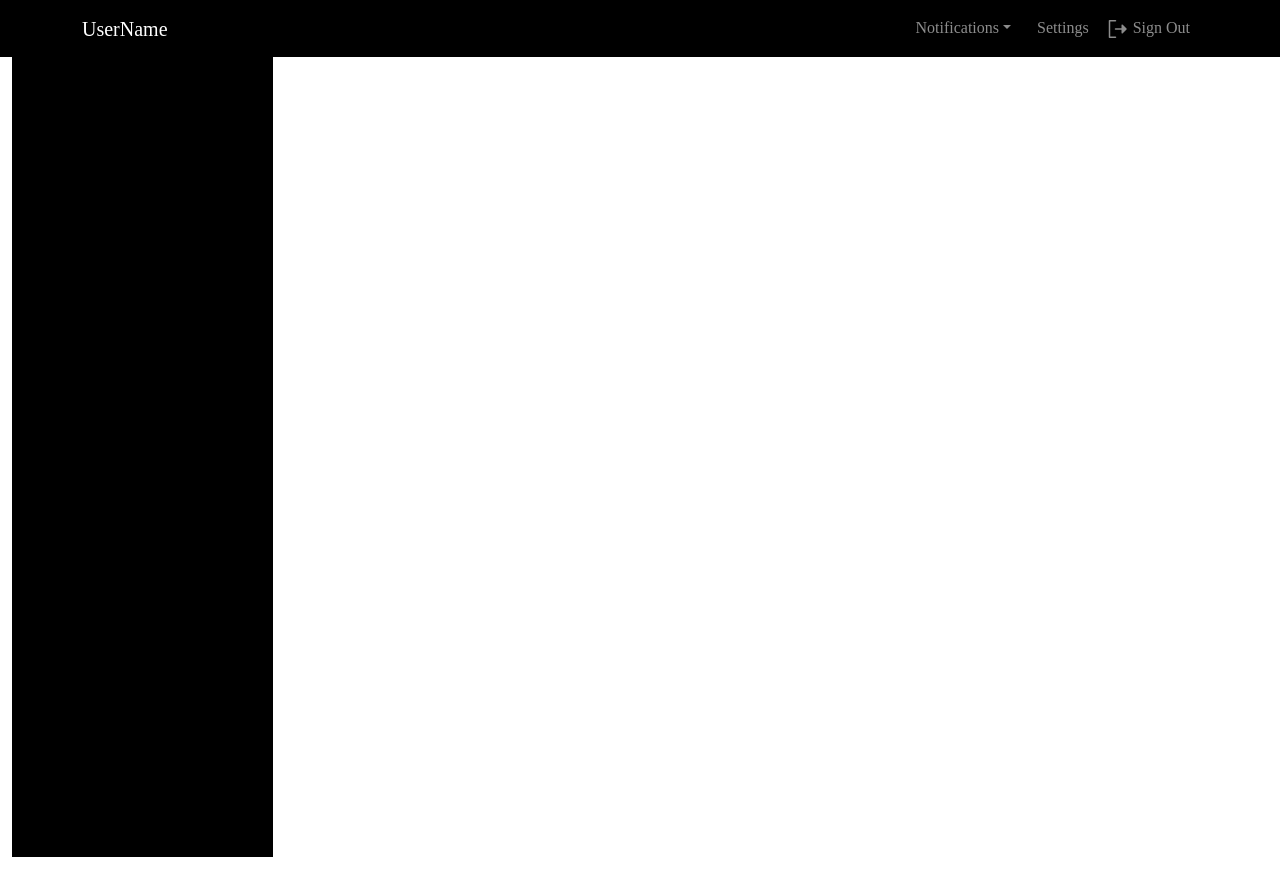
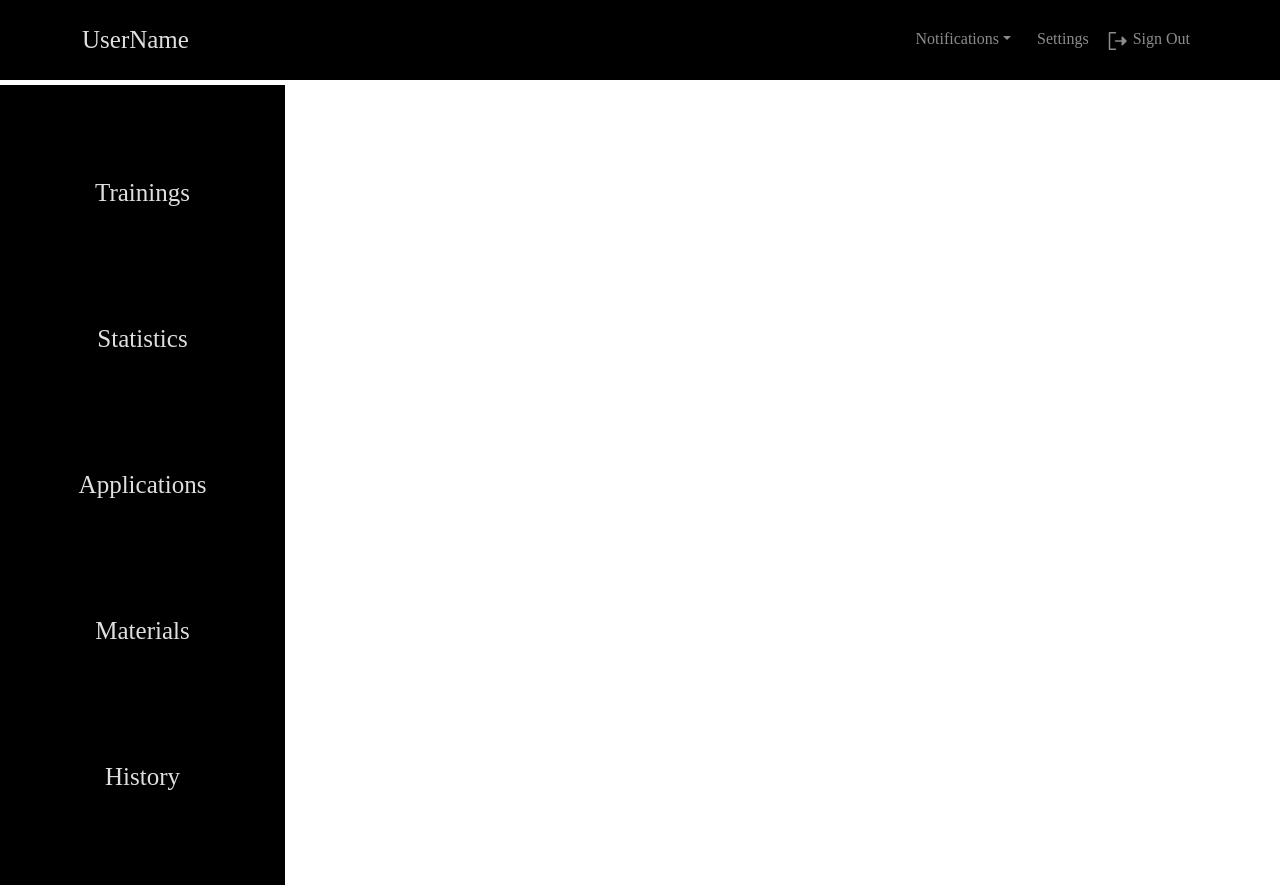
Before and after one commit to Omar7001-B/ICPC-Assuit-MS, a React (Vite) app in the folder Front/: page /home in a window 1280 px wide. Before the commit the page ends 857 px from the top, so only its background shows below. Built offline with nearby package versions, Linux system fonts and the light colour scheme.

Commit message:
add side bar for home

```diff
--- a/Front/src/Pages/Home/Home.jsx
+++ b/Front/src/Pages/Home/Home.jsx
@@ -11,7 +11,7 @@ export default function Home() {
       <NavBarHome />
       <Container style={{margin:"0px"}}>
         <Row>
-          <Col xs={3}>
+          <Col xs={3} style={{padding:"0px"}}>
           <SideBarHome/>
           </Col>
           <Col xs={9}>
--- a/Front/src/components/NavBarHome/NavBarHome.jsx
+++ b/Front/src/components/NavBarHome/NavBarHome.jsx
@@ -7,9 +7,9 @@ import { PiSignOutFill } from "react-icons/pi";
 export default function NavbarHome() {
   return (
     <>
-      <Navbar style={{ backgroundColor: "black" }} data-bs-theme="dark">
+      <Navbar style={{ backgroundColor: "black" ,height:"10vh",marginBottom:"5px"}} data-bs-theme="dark">
         <Container>
-          <Navbar.Brand href="/home">
+          <Navbar.Brand href="/home" style={{fontSize:"25px",color:"#dfdfdf"}}>
             UserName
           </Navbar.Brand>
           <Nav style={{ paddingLeft: "0px" }}>
--- a/Front/src/components/SideBarHome/SideBarHome.jsx
+++ b/Front/src/components/SideBarHome/SideBarHome.jsx
@@ -1,7 +1,55 @@
-export default function SideBarHome(){
-    return(
-        <div style={{backgroundColor:"black",height:"100vh"}}>
+import { useState } from "react";
+import SideBarHomeNavLink from "./SideBarHomeNavLink";
 
-        </div>
-    )
+export default function SideBarHome() {
+  const [shadowColorTrainings, setShadowColorTrainings] = useState("black");
+  const [shadowColorStatistics, setShadowColorStatistics] = useState("black");
+  const [shadowColorApplications, setShadowColorApplications] = useState("black");
+  const [shadowColorMaterials, setShadowColorMaterials] = useState("black");
+  const [shadowColorHistory, setShadowColorHistory] = useState("black");
+  return (
+    <div
+      style={{
+        backgroundColor: "black",
+        height: "100vh",
+        display: "flex",
+        justifyContent: "space-around",
+        alignItems: "center",
+        flexDirection: "column",
+        padding: "35px",
+        fontSize: "25px",
+      }}
+    >
+      <SideBarHomeNavLink
+        about={"Trainings"}
+        linkto={"/home"}
+        shadowColor={shadowColorTrainings}
+        setShadowColor={setShadowColorTrainings}
+      />
+      <SideBarHomeNavLink
+        about={"Statistics"}
+        linkto={"/home/statistics"}
+        shadowColor={shadowColorStatistics}
+        setShadowColor={setShadowColorStatistics}
+      />
+      <SideBarHomeNavLink
+        about={"Applications"}
+        linkto={"/home/applications"}
+        shadowColor={shadowColorApplications}
+        setShadowColor={setShadowColorApplications}
+      />
+      <SideBarHomeNavLink
+        about={"Materials"}
+        linkto={"/home/materials"}
+        shadowColor={shadowColorMaterials}
+        setShadowColor={setShadowColorMaterials}
+      />
+      <SideBarHomeNavLink
+        about={"History"}
+        linkto={"/home/history"}
+        shadowColor={shadowColorHistory}
+        setShadowColor={setShadowColorHistory}
+      />
+    </div>
+  );
 }
--- /dev/null
+++ b/Front/src/components/SideBarHome/SideBarHomeNavLink.jsx
@@ -0,0 +1,23 @@
+import { NavLink } from "react-router-dom";
+
+// eslint-disable-next-line react/prop-types
+export default function SideBarHomeNavLink({about,linkto,shadowColor,setShadowColor}){
+    return(
+        <NavLink
+        to={linkto}
+        style={{
+          textDecoration: "none",
+          color: "#dfdfdf",
+          textShadow: `20px 20px 10px ${shadowColor},-20px 20px 10px ${shadowColor},20px -20px 10px ${shadowColor},-20px -20px 10px ${shadowColor}`,
+        }}
+        onPointerEnter={() => {
+            setShadowColor("red");
+        }}
+        onPointerLeave={() => {
+            setShadowColor("black");
+        }}
+      >
+        {about}
+      </NavLink>
+    )
+}
```
